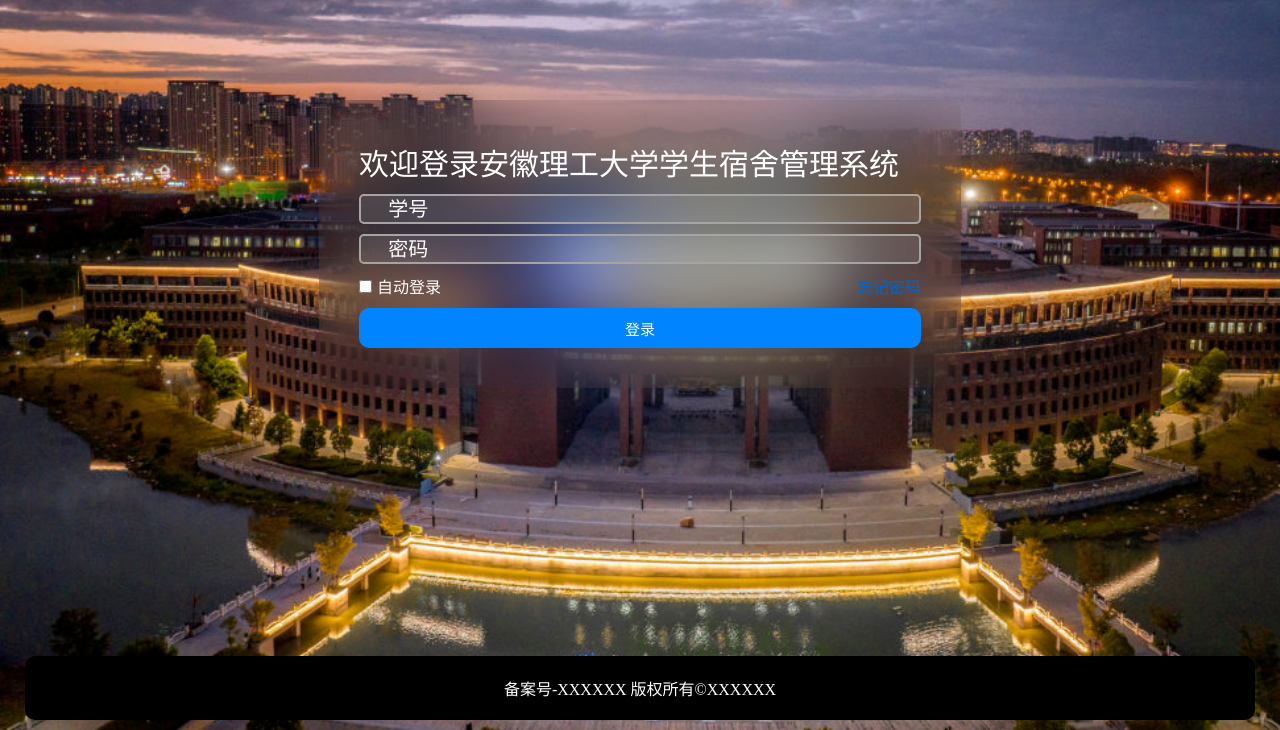
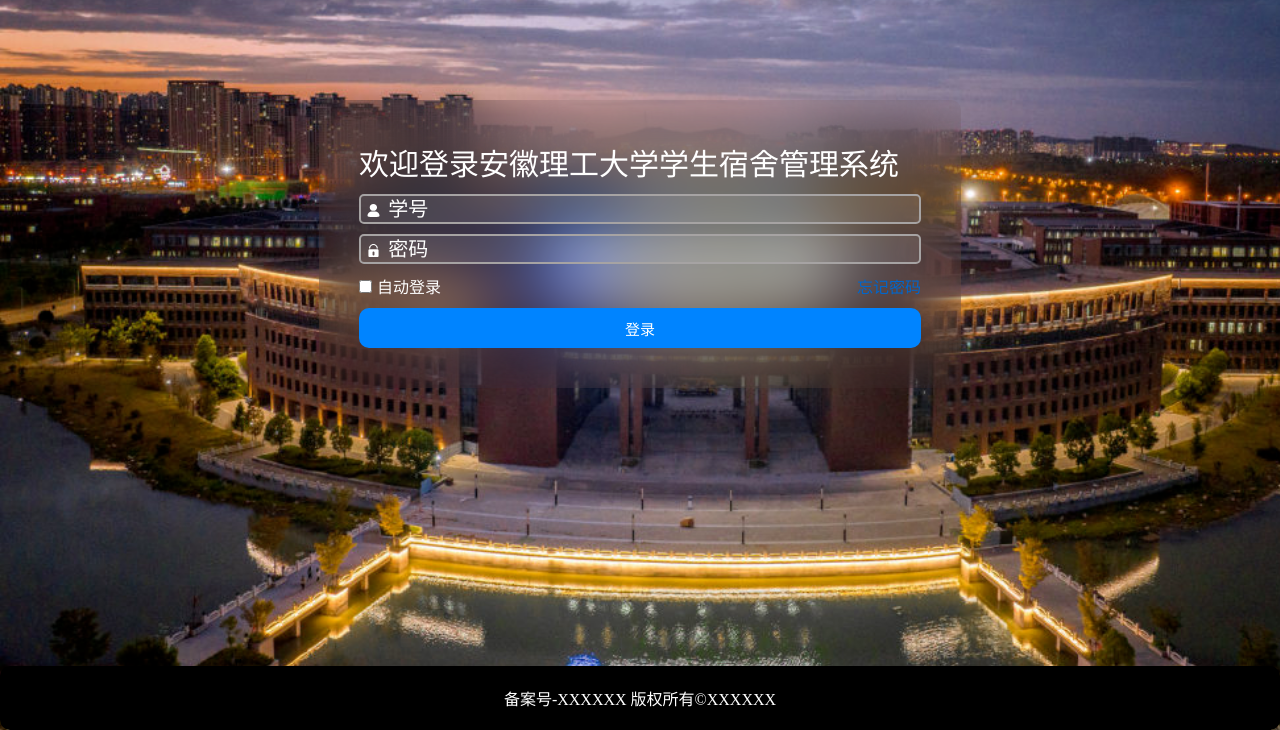
Before and after one commit to ProgramCX/dormitory-manager, a plain HTML site: page index.html in a window 1280 px wide. Shown: the part 70-800 px from the top of the page. Drawn offline with Linux system fonts and the light colour scheme.

Commit message:
feat: add icon for input box

```diff
--- a/index.css
+++ b/index.css
@@ -86,6 +86,7 @@
 }
 
 .reg input[type="text"],.reg input[type="password"]{
+
     width:100%;
 
     margin-top: 10px;
@@ -103,6 +104,11 @@
     font-size: 20px;
 
     padding: 5px;
+
+    /*修改输入框中左侧的图标*/
+    background-repeat: no-repeat;
+    background-position: 5px 7px;
+    background-size: 15px;
 }
 
 .reg input[type="text"]:focus,.reg input[type="password"]:focus{
@@ -117,6 +123,15 @@
     color: white;
     background-color: #0084ff;
 }
+
+.reg #id{
+    background-image: url(svg/account.svg);
+}
+
+.reg #psw   {
+    background-image: url(svg/password.svg);
+}
+
 .reg form{
     margin-bottom: 10px;
 }
@@ -155,10 +170,10 @@
     justify-content: center;
     align-items: center;
 
-    margin: 10px 25px;
+    box-sizing: border-box;
     padding: 20px 10px;
 
-    width: calc(100% - 50px);
+    width: 100%;
     height: fit-content;
 
 
@@ -181,6 +196,8 @@
     top:50%;
     left: 50%;
     transform: translate(-50%, -50%);
+
+    box-shadow: 0 3px 18px #00000020;
 
 }
 
```
Also changed, not shown: svg/account.svg (added), svg/password.svg (added).
